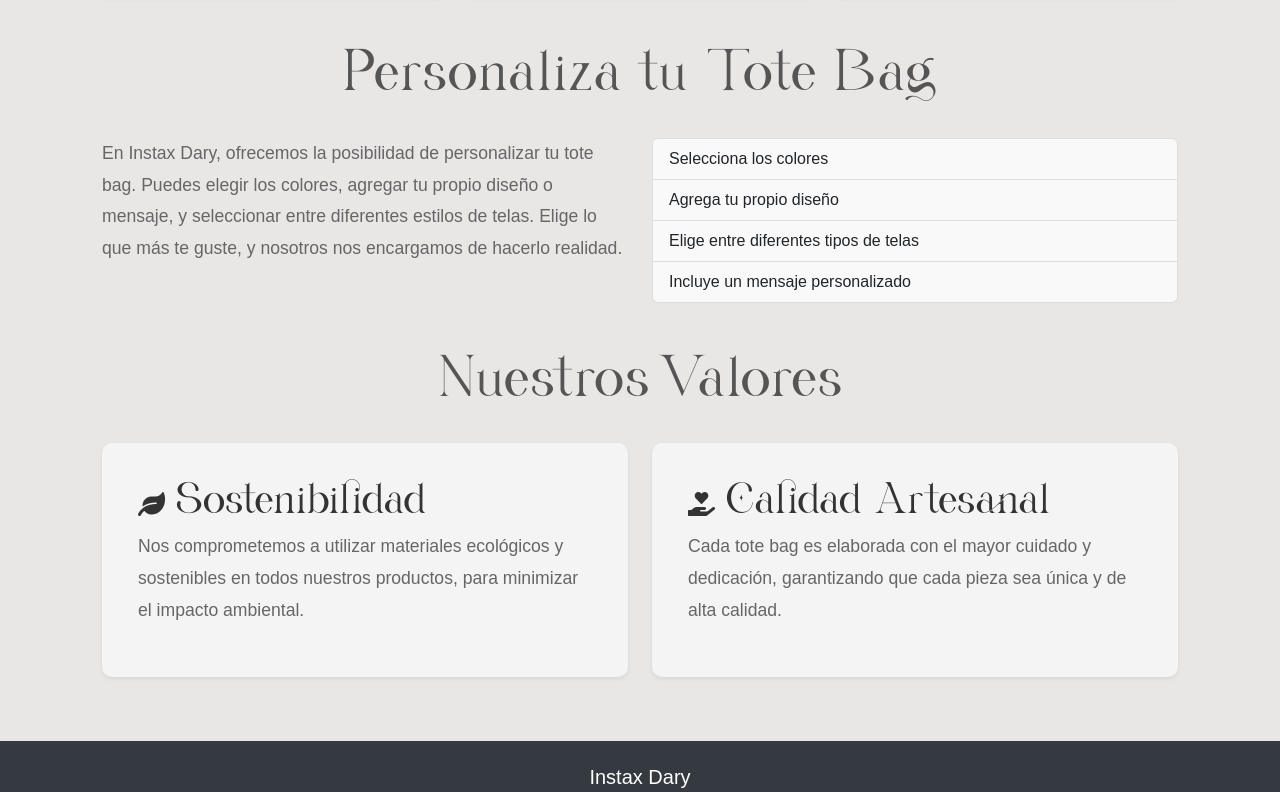
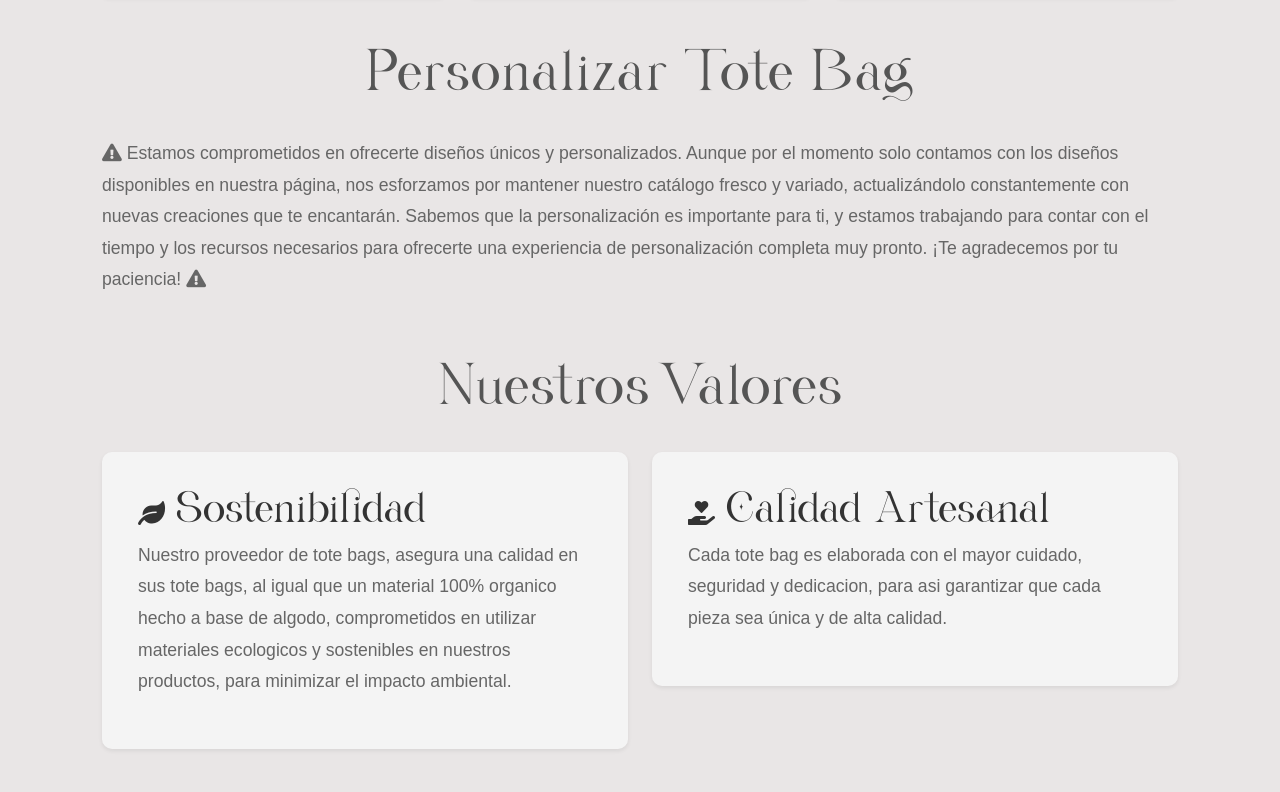
Before and after one commit to GeritoJavita/Dary, a plain HTML site: page particiones/about.html in a window 1280 px wide. Shown: the part 1098-1890 px from the top of the page. Drawn offline with nearby package versions, Linux system fonts and the light colour scheme.

Commit message:
otros ajustes

```diff
--- a/particiones/about.html
+++ b/particiones/about.html
@@ -54,7 +54,7 @@
             <div class="row align-items-center">
                 <!-- Imagen -->
                 <div class="col-lg-6" data-aos="fade-up">
-                    <img src="/img/sinfondo.png" alt="Imagen de nosotros" class="img-fluid rounded-circle" id="imagen-about">
+                    <img src="/img/about.png" alt="Imagen de nosotros" class="img-fluid rounded-circle" id="imagen-about">
                 </div>
                 <!-- Descripción -->
                 <div class="col-lg-6">
@@ -100,18 +100,14 @@
 
             <!-- Sección de Personalización -->
             <div class="row mt-5" data-aos="fade-up">
-                <h3 class="text-center mb-4">Personaliza tu Tote Bag</h3>
-                <div class="col-lg-6">
-                    <p>En Instax Dary, ofrecemos la posibilidad de personalizar tu tote bag. Puedes elegir los colores, agregar tu propio diseño o mensaje, y seleccionar entre diferentes estilos de telas. Elige lo que más te guste, y nosotros nos encargamos de hacerlo realidad.</p>
+                <h3 class="text-center mb-4">Personalizar Tote Bag </h3>
+                <div class="col-lg">
+                    <p> <i class="fas fa-exclamation-triangle"></i> Estamos comprometidos en ofrecerte diseños únicos y personalizados. Aunque por el momento solo contamos con los diseños disponibles en nuestra página, nos esforzamos por mantener nuestro catálogo fresco y variado, actualizándolo constantemente con nuevas creaciones que te encantarán.
+
+                        Sabemos que la personalización es importante para ti, y estamos trabajando para contar con el tiempo y los recursos necesarios para ofrecerte una experiencia de personalización completa muy pronto. ¡Te agradecemos por tu paciencia!
+                        <i class="fas fa-exclamation-triangle"></i>  </p>
                 </div>
-                <div class="col-lg-6">
-                    <ul class="list-group">
-                        <li class="list-group-item">Selecciona los colores</li>
-                        <li class="list-group-item">Agrega tu propio diseño</li>
-                        <li class="list-group-item">Elige entre diferentes tipos de telas</li>
-                        <li class="list-group-item">Incluye un mensaje personalizado</li>
-                    </ul>
-                </div>
+
             </div>
 
             <!-- Sección de Valores de la Marca -->
@@ -122,7 +118,9 @@
                     <div class="card bg-light mb-3 shadow-sm">
                         <div class="card-body">
                             <h5 class="card-title"><i class="fas fa-leaf"></i> Sostenibilidad</h5>
-                            <p class="card-text">Nos comprometemos a utilizar materiales ecológicos y sostenibles en todos nuestros productos, para minimizar el impacto ambiental.</p>
+                            <p class="card-text">Nuestro proveedor de tote bags, asegura una calidad en sus tote bags, al igual que un material 100% organico hecho a base de algodo, comprometidos en utilizar materiales ecologicos y sostenibles en nuestros productos, para minimizar el
+                                impacto ambiental.
+                            </p>
                         </div>
                     </div>
                 </div>
@@ -131,7 +129,7 @@
                     <div class="card bg-light mb-3 shadow-sm">
                         <div class="card-body">
                             <h5 class="card-title"><i class="fas fa-hand-holding-heart"></i> Calidad Artesanal</h5>
-                            <p class="card-text">Cada tote bag es elaborada con el mayor cuidado y dedicación, garantizando que cada pieza sea única y de alta calidad.</p>
+                            <p class="card-text">Cada tote bag es elaborada con el mayor cuidado, seguridad y dedicacion, para asi garantizar que cada pieza sea única y de alta calidad.</p>
                         </div>
                     </div>
                 </div>
```
Also changed, not shown: index/index.html (+5 -1 lines), img/about.png (added).
